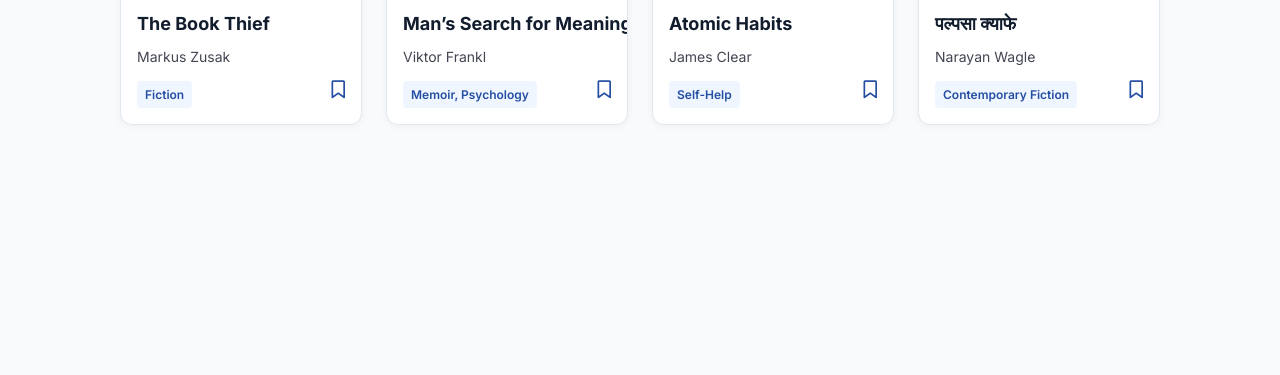
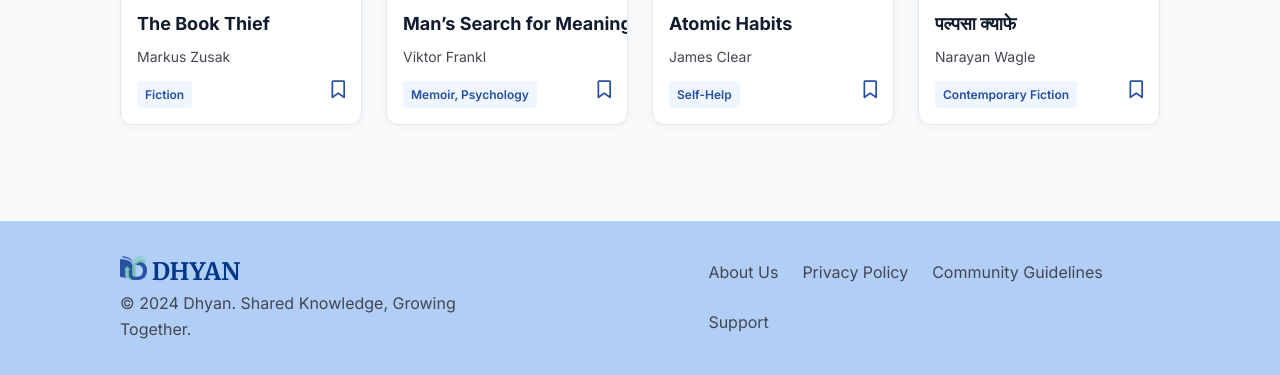
Before and after one commit to bibektamang26/Dhyan-, a plain HTML site: page pages/index.html in a window 1280 px wide. Shown: the part 1362-1737 px from the top of the page. Before the commit the page ends 1583 px from the top, so only its background shows below. Drawn offline with Linux system fonts and the light colour scheme.

Commit message:
added footer to the home page

```diff
--- a/pages/index.html
+++ b/pages/index.html
@@ -28,6 +28,7 @@
   </head>
 
   <body>
+    <!-- Header/Navbar -->
     <div id="navbar"></div>
 
     <main class="main-container">
@@ -163,6 +164,9 @@
           </div>
         </div>
       </section>
+
+      <!-- Footer -->
+      <div id="footer"></div>
     </main>
     <script src="../assets/js/main.js"></script>
   </body>
```
